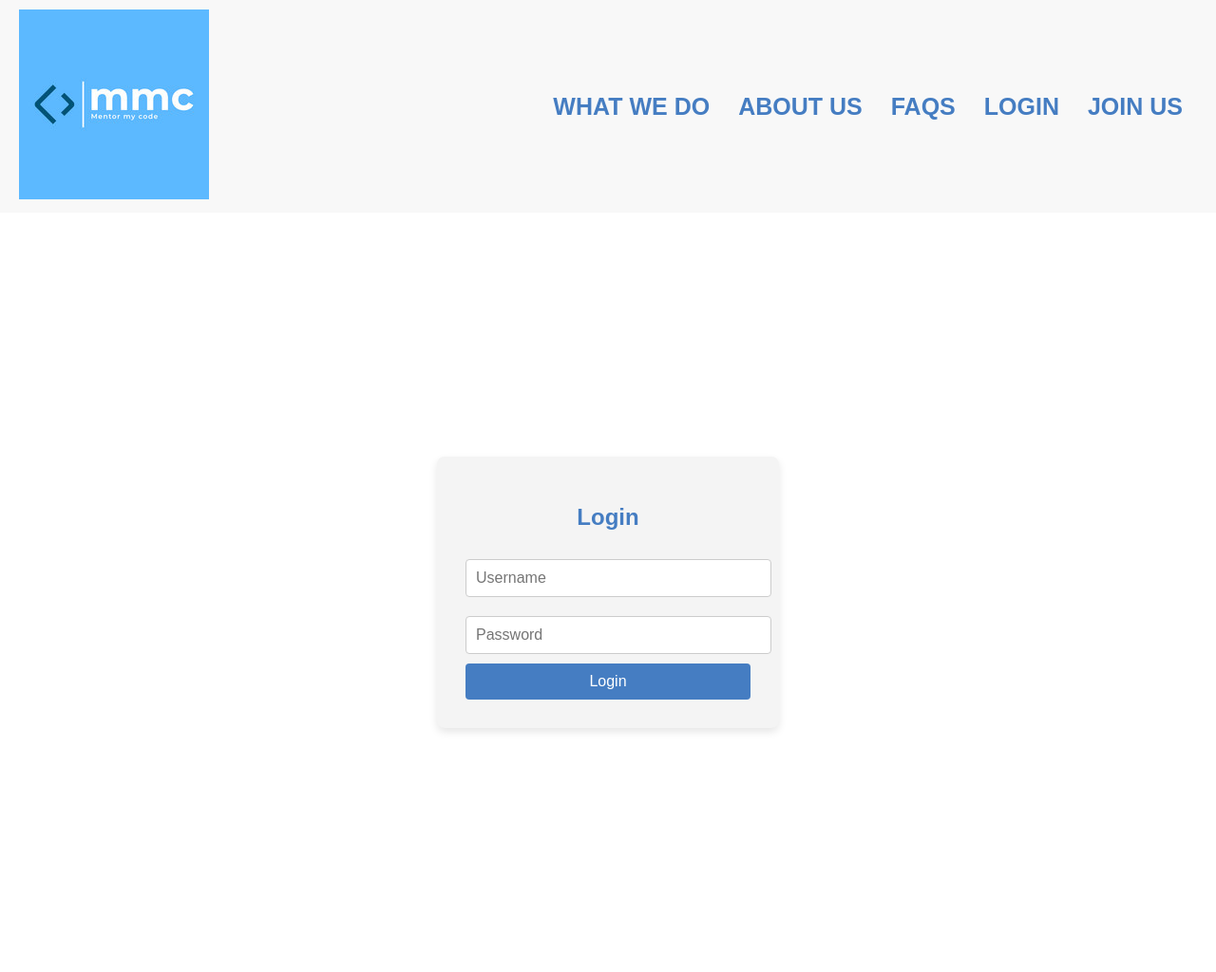
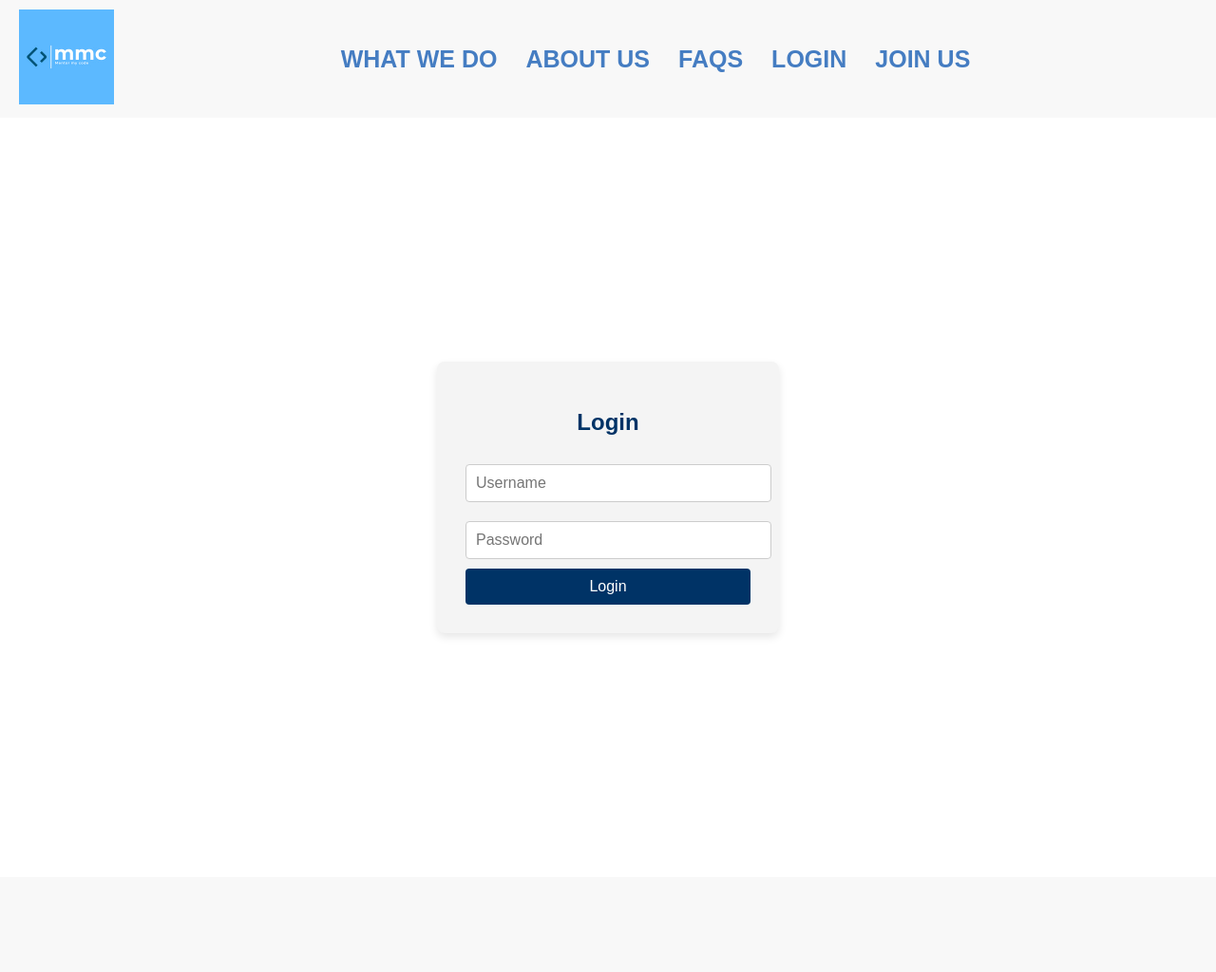
Before and after one commit to Carl0777/Mentors, a PHP site: page /LOGIN.html in a window 1280 px wide. Shown: the whole page at 95% size. After the commit the page ends 668 px from the top, so only its background shows below. Run offline with PHP 8.4, Linux system fonts and the light colour scheme.

Commit message:
lots of code

```diff
--- a/login.css
+++ b/login.css
@@ -1,8 +1,8 @@
 body {
-    font-family: Arial, Helvetica, sans-serif;
-    box-sizing: border-box;
-    margin: 0%;
-    flex-direction: column;
+    font-family: Arial, sans-serif; /* Updated to match the first file */
+    background-color: white; /* Added for consistency */
+    margin: 0;
+    padding: 0; /* Fixed spacing to match the first file */
 }
 
 header {
@@ -13,28 +13,31 @@ header {
     background-color: #f8f8f8;
 }
 
-.logo {
+header .logo img { /* Added for logo consistency */
     width: 100px;
     height: auto;
 }
 
+nav {
+    flex-grow: 1; /* Added to align navigation with the first file */
+}
+
 nav ul {
     display: flex;
+    justify-content: center; /* Corrected centering for navigation */
     list-style: none;
-    justify-content: center;
     margin: 0;
     padding: 0;
 }
 
 nav ul li {
     margin: 0 15px;
-    float: left;
 }
 
 nav ul li a {
     text-decoration: none;
     color: #457DC2;
-    font-weight: bold;
+    font-weight: bolder; /* Changed to match the first file */
     font-size: 25px;
     text-transform: uppercase;
 }
@@ -63,7 +66,7 @@ nav ul li a:hover {
 
 .login-form h2 {
     margin-bottom: 20px;
-    color: #457DC2;
+    color: #003366; /* Changed to match the first file's color scheme */
 }
 
 .login-form input {
@@ -78,7 +81,7 @@ nav ul li a:hover {
 .login-form button {
     width: 100%;
     padding: 10px;
-    background-color: #457DC2;
+    background-color: #003366; /* Updated to match the first file */
     color: white;
     border: none;
     border-radius: 4px;
```
Also changed, not shown: test/index.php (added, +21 -0 lines).
